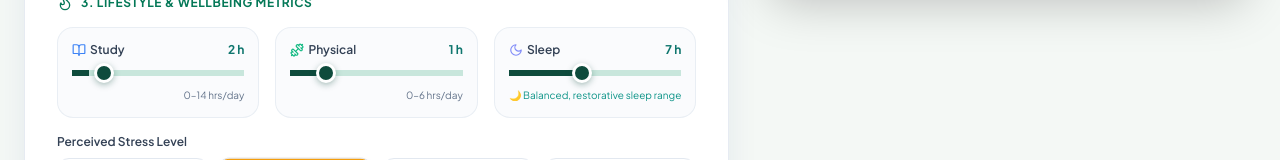
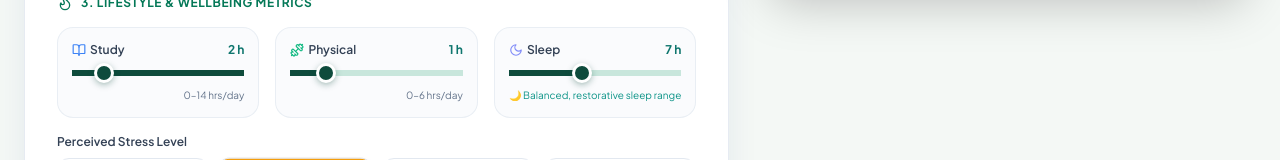
Before and after one commit to Narayan107/Mansik-Santulan-Score, a React (Vite) app in the folder frontend/: page / in a window 1280 px wide. Shown: the part 968-1128 px from the top of the page. Built offline with nearby package versions, Linux system fonts and the light colour scheme; no server answers; the HTML template or start-up script is replaced by a standard one.

Commit message:
Fix study slider styling

```diff
--- a/frontend/src/components/FormPanel.tsx
+++ b/frontend/src/components/FormPanel.tsx
@@ -358,7 +358,7 @@ export const FormPanel: React.FC<FormPanelProps> = ({
                 value={formData.study_hours}
                 onChange={e => updateField('study_hours', parseFloat(e.target.value))}
                 className="w-full"
-                style={sliderStyle(formData.study_hours, 0, 20)}
+                style={sliderStyle(formData.study_hours, 0, 0.14)}
               />
               <span className="text-[10px] text-slate-500 block text-right">0–14 hrs/day</span>
             </div>
```
